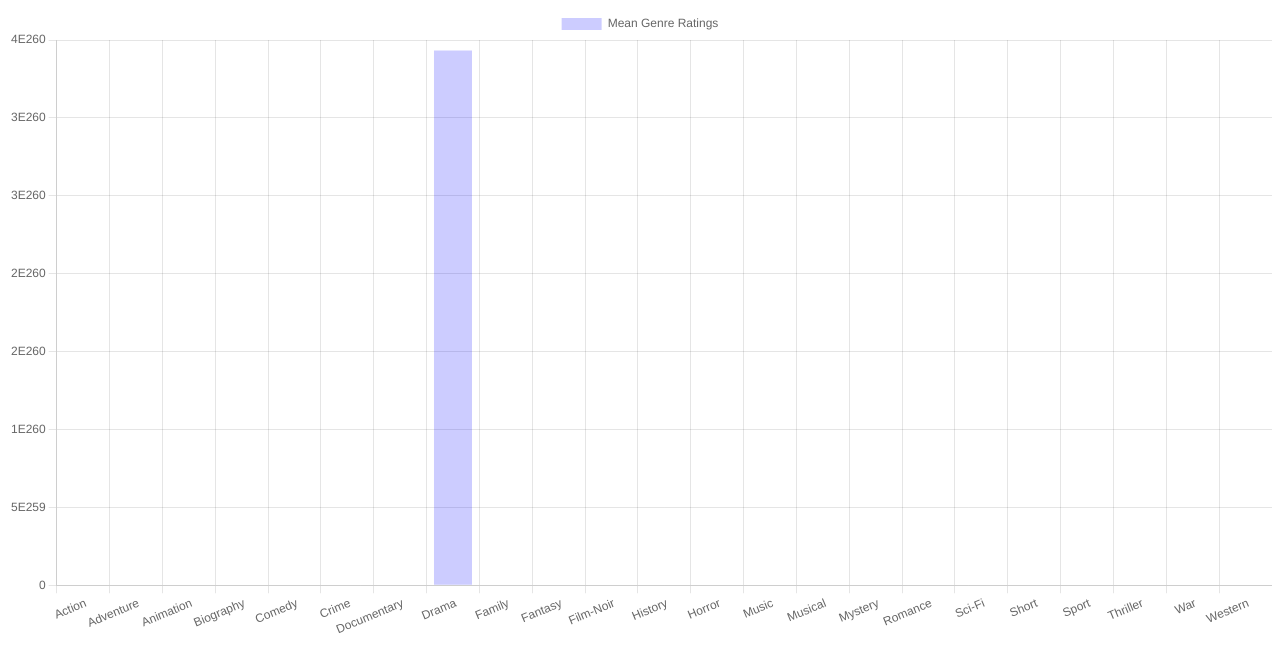
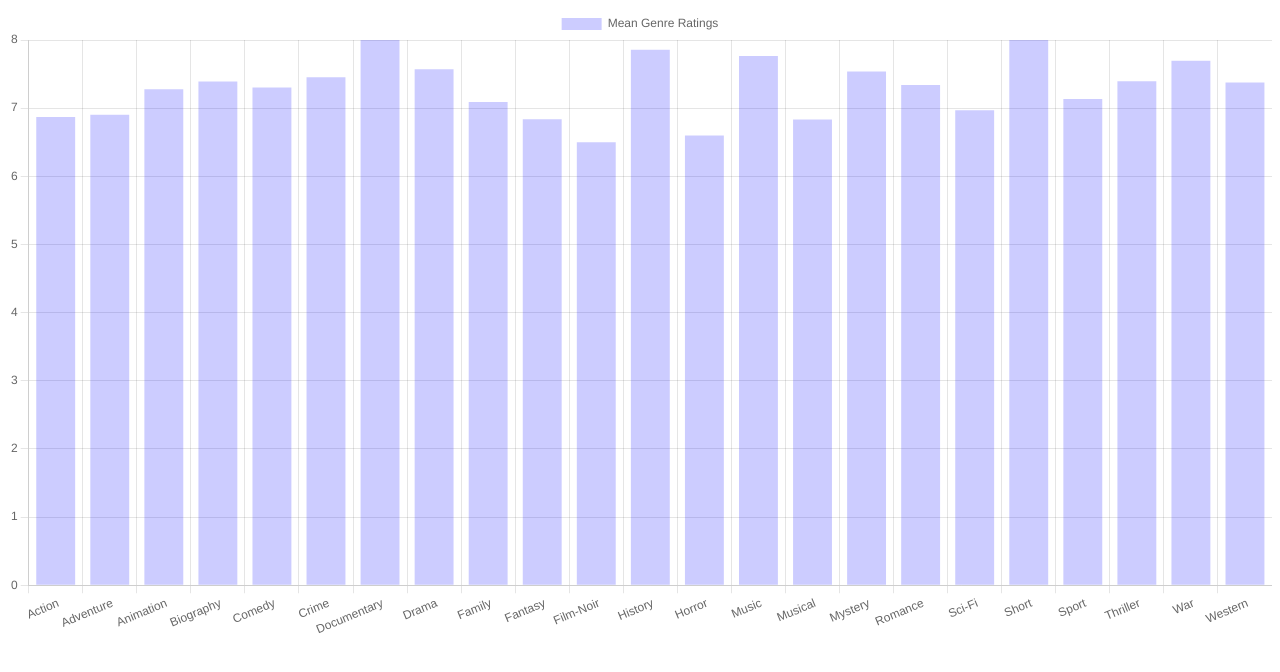
Before and after one commit to brendanmcc02/film-data-vis, a plain HTML site: page index.html in a window 1280 px wide. Drawn offline with nearby package versions, Linux system fonts and the light colour scheme.

Commit message:
Update index.html

```diff
--- a/index.html
+++ b/index.html
@@ -168,7 +168,7 @@
         console.log(quantityGenres);
 
         data.forEach(row => {
-          let rating = row[1];
+          let rating = parseInt(row[1]);
 
           for (let i = 0; i < row[9].length; i++) {
             let index = genres.indexOf(row[9][i]);
```
